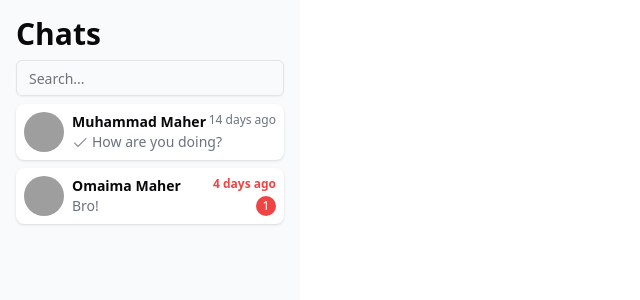
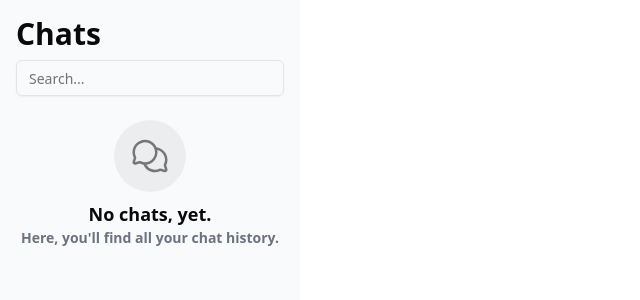
Before and after one commit to CleverFlare/echo-chat-client, a Next.js app: page / in a window 1280 px wide. Shown: the top 300 px of the page, without its empty margins (0-640 px from the left). Built offline with nearby package versions, Linux system fonts and the light colour scheme; grey boxes are pictures that could not be loaded.

Commit message:
feat: add empty state for the chat list

```diff
--- a/src/app/page.tsx
+++ b/src/app/page.tsx
@@ -28,7 +28,7 @@ const connections: Connection[] = [
 export default function Home() {
   return (
     <div className="h-full">
-      <ChatsList connections={connections} />
+      <ChatsList connections={[]} />
     </div>
   );
 }
--- a/src/components/chats-list.tsx
+++ b/src/components/chats-list.tsx
@@ -3,6 +3,7 @@ import { useState } from "react";
 import { Input } from "./ui/input";
 import { ChatCard } from "./chat-card";
 import { usePathname, useRouter, useSearchParams } from "next/navigation";
+import { ChatsCircle } from "@phosphor-icons/react";
 
 export type Connection = {
   id: string;
@@ -32,6 +33,8 @@ export function ChatsList({ connections = [] }: { connections: Connection[] }) {
 
   const [search, setSearch] = useState<string>("");
 
+  const isEmpty = connections.length < 1;
+
   return (
     <div className="w-[300px] h-full p-4 bg-gray-50 flex flex-col gap-2">
       <h2 className="text-3xl font-bold">Chats</h2>
@@ -40,14 +43,47 @@ export function ChatsList({ connections = [] }: { connections: Connection[] }) {
         onChange={(e) => setSearch(e.target.value)}
         placeholder="Search..."
       />
-      {connections.map((connection) => (
-        <ChatCard
-          key={connection.id}
-          active={active === connection.id}
-          onClick={() => setActive(connection.id)}
-          {...connection}
-        />
-      ))}
+      <EmptyState connections={connections} />
+      <ChatCards
+        connections={connections}
+        active={active}
+        setActive={setActive}
+      />
     </div>
   );
 }
+
+function EmptyState({ connections }: { connections: Connection[] }) {
+  if (connections.length > 0) return;
+
+  return (
+    <div className="flex flex-col justify-center items-center mt-4">
+      <div className="rounded-full p-4 bg-black/5">
+        <ChatsCircle size={40} color="#00000080" />
+      </div>
+      <p className="font-bold text-lg text-center mt-2">No chats, yet.</p>
+      <p className="font-bold text-sm text-center text-gray-500">
+        Here, you&apos;ll find all your chat history.
+      </p>
+    </div>
+  );
+}
+
+function ChatCards({
+  connections,
+  active,
+  setActive,
+}: {
+  connections: Connection[];
+  active?: string | null;
+  setActive: (value: string) => void;
+}) {
+  return connections.map((connection) => (
+    <ChatCard
+      key={connection.id}
+      active={active === connection.id}
+      onClick={() => setActive(connection.id)}
+      {...connection}
+    />
+  ));
+}
```
